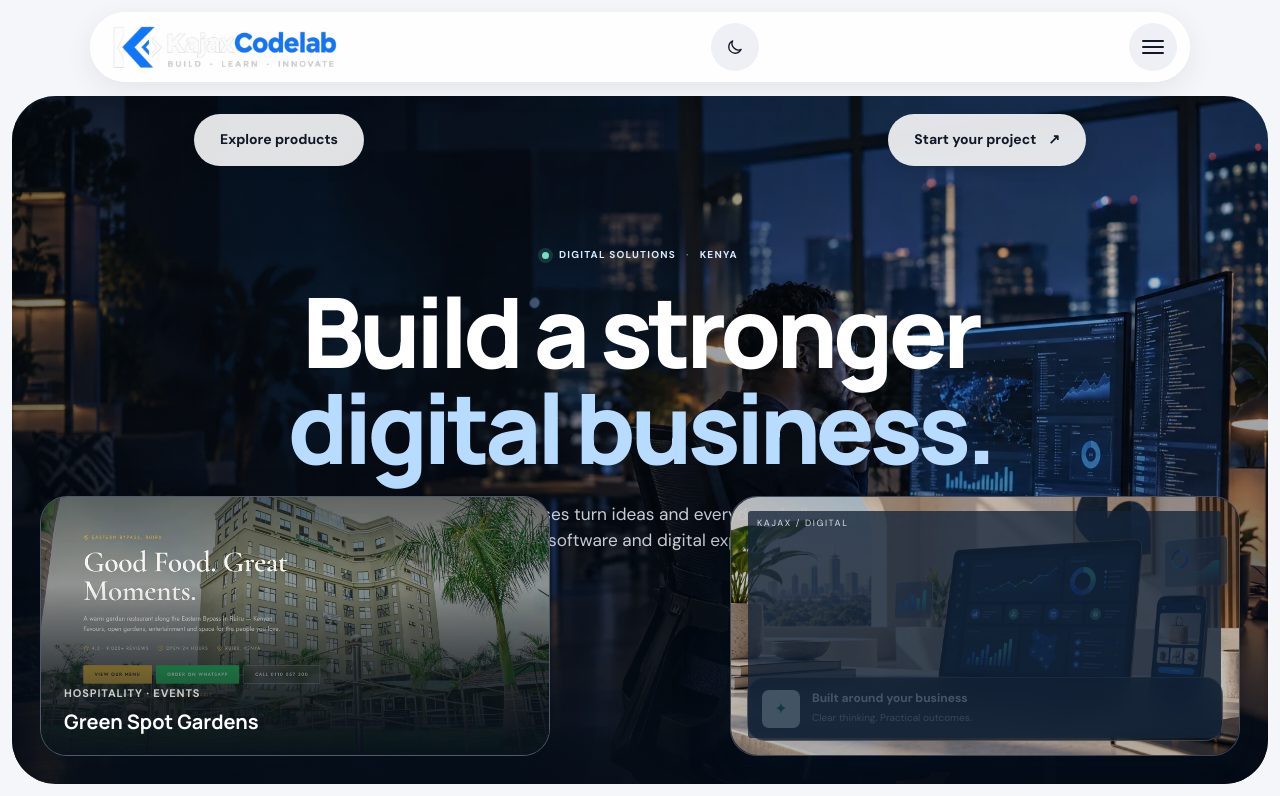
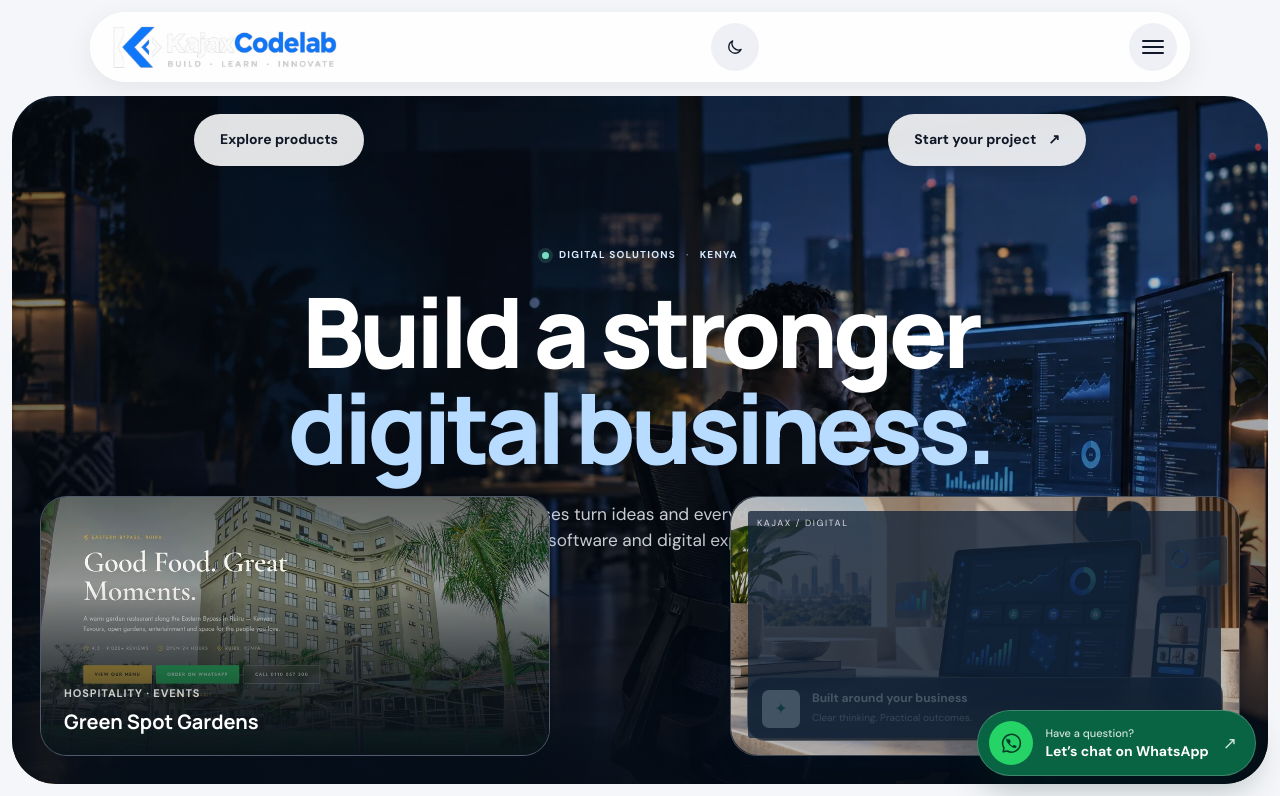
Before and after one commit to EMMANUELNZYOKI/Kajaxmanuh-web-advert.com, a plain HTML site: page index.html in a window 1280 px wide. Shown: the top 796 px of the page. Drawn offline with Linux system fonts and the light colour scheme.

Commit message:
Add floating WhatsApp question button

```diff
--- a/assets/css/kajax-reference.css
+++ b/assets/css/kajax-reference.css
@@ -1803,3 +1803,107 @@ html[data-theme="dark"] .skip-link {
     transition-duration: 0.01ms !important;
   }
 }
+
+
+/* Floating WhatsApp call to action, shared across the site. */
+.whatsapp-float {
+  position: fixed;
+  right: 24px;
+  bottom: 24px;
+  z-index: 1000;
+  display: inline-flex;
+  align-items: center;
+  gap: 12px;
+  max-width: calc(100vw - 32px);
+  min-height: 66px;
+  padding: 10px 18px 10px 11px;
+  border: 1px solid rgba(255, 255, 255, 0.22);
+  border-radius: 999px;
+  background: #086443;
+  color: #fff;
+  box-shadow: 0 12px 32px rgba(5, 47, 35, 0.28);
+  text-decoration: none;
+  transition:
+    transform 0.2s ease,
+    box-shadow 0.2s ease,
+    background 0.2s ease;
+}
+.whatsapp-float:hover {
+  transform: translateY(-3px);
+  background: #075437;
+  box-shadow: 0 16px 36px rgba(5, 47, 35, 0.34);
+}
+.whatsapp-float:focus-visible {
+  outline: 3px solid #8ef0b5;
+  outline-offset: 4px;
+}
+.whatsapp-float-icon {
+  display: grid;
+  width: 44px;
+  height: 44px;
+  flex: 0 0 44px;
+  place-items: center;
+  border-radius: 50%;
+  background: #25d366;
+  color: #063c28;
+}
+.whatsapp-float-icon svg {
+  width: 25px;
+  height: 25px;
+  fill: none;
+  stroke: currentColor;
+  stroke-linecap: round;
+  stroke-linejoin: round;
+  stroke-width: 1.5;
+}
+.whatsapp-float-icon svg path:last-child {
+  fill: currentColor;
+  stroke: none;
+}
+.whatsapp-float-copy {
+  display: grid;
+  gap: 3px;
+  line-height: 1.2;
+  white-space: nowrap;
+}
+.whatsapp-float-prompt {
+  color: rgba(255, 255, 255, 0.82);
+  font-size: 11px;
+  font-weight: 500;
+}
+.whatsapp-float-label {
+  color: #fff;
+  font-size: 14px;
+  font-weight: 750;
+}
+.whatsapp-float-arrow {
+  margin-left: 2px;
+  color: rgba(255, 255, 255, 0.82);
+  font-size: 17px;
+  line-height: 1;
+}
+@media (max-width: 640px) {
+  .whatsapp-float {
+    right: 16px;
+    bottom: 16px;
+    gap: 9px;
+    min-height: 60px;
+    padding: 8px 14px 8px 9px;
+  }
+  .whatsapp-float-icon {
+    width: 40px;
+    height: 40px;
+    flex-basis: 40px;
+  }
+  .whatsapp-float-label {
+    font-size: 13px;
+  }
+  .whatsapp-float-prompt {
+    font-size: 10px;
+  }
+}
+@media (prefers-reduced-motion: reduce) {
+  .whatsapp-float {
+    transition: none;
+  }
+}
--- a/assets/js/kajax-redesign.js
+++ b/assets/js/kajax-redesign.js
@@ -81,6 +81,32 @@
       }
     });
   }
+
+  const whatsappLink = document.createElement("a");
+  const whatsappMessage =
+    "Hi KajaxCodeLab, I have a question about your services.";
+  whatsappLink.className = "whatsapp-float";
+  whatsappLink.href = `https://wa.me/254719479011?text=${encodeURIComponent(whatsappMessage)}`;
+  whatsappLink.target = "_blank";
+  whatsappLink.rel = "noopener noreferrer";
+  whatsappLink.setAttribute(
+    "aria-label",
+    "Have a question? Chat with KajaxCodeLab on WhatsApp",
+  );
+  whatsappLink.innerHTML = `
+    <span class="whatsapp-float-icon" aria-hidden="true">
+      <svg viewBox="0 0 24 24" focusable="false">
+        <path d="M20.5 11.8a8.5 8.5 0 0 1-12.6 7.4L4 20l.8-3.8a8.5 8.5 0 1 1 15.7-4.4Z" />
+        <path d="M8.7 8.4c.2-.5.4-.6.7-.6h.5c.2 0 .4.1.5.4l.8 1.8c.1.3.1.5-.1.7l-.6.6c-.2.2-.2.4-.1.6.5 1 1.4 1.8 2.3 2.3.2.1.4.1.6-.1l.6-.6c.2-.2.4-.2.7-.1l1.8.8c.3.1.4.3.4.5v.5c0 .3-.1.6-.6.8-.7.4-1.7.3-2.9-.2-1.3-.6-2.6-1.5-3.6-2.5-1-1.1-1.9-2.3-2.4-3.5-.4-1.2-.5-2.2-.1-2.9Z" />
+      </svg>
+    </span>
+    <span class="whatsapp-float-copy">
+      <span class="whatsapp-float-prompt">Have a question?</span>
+      <span class="whatsapp-float-label">Let’s chat on WhatsApp</span>
+    </span>
+    <span class="whatsapp-float-arrow" aria-hidden="true">↗</span>
+  `;
+  document.body.append(whatsappLink);
 
   const revealItems = document.querySelectorAll(".reveal");
   if (
```
